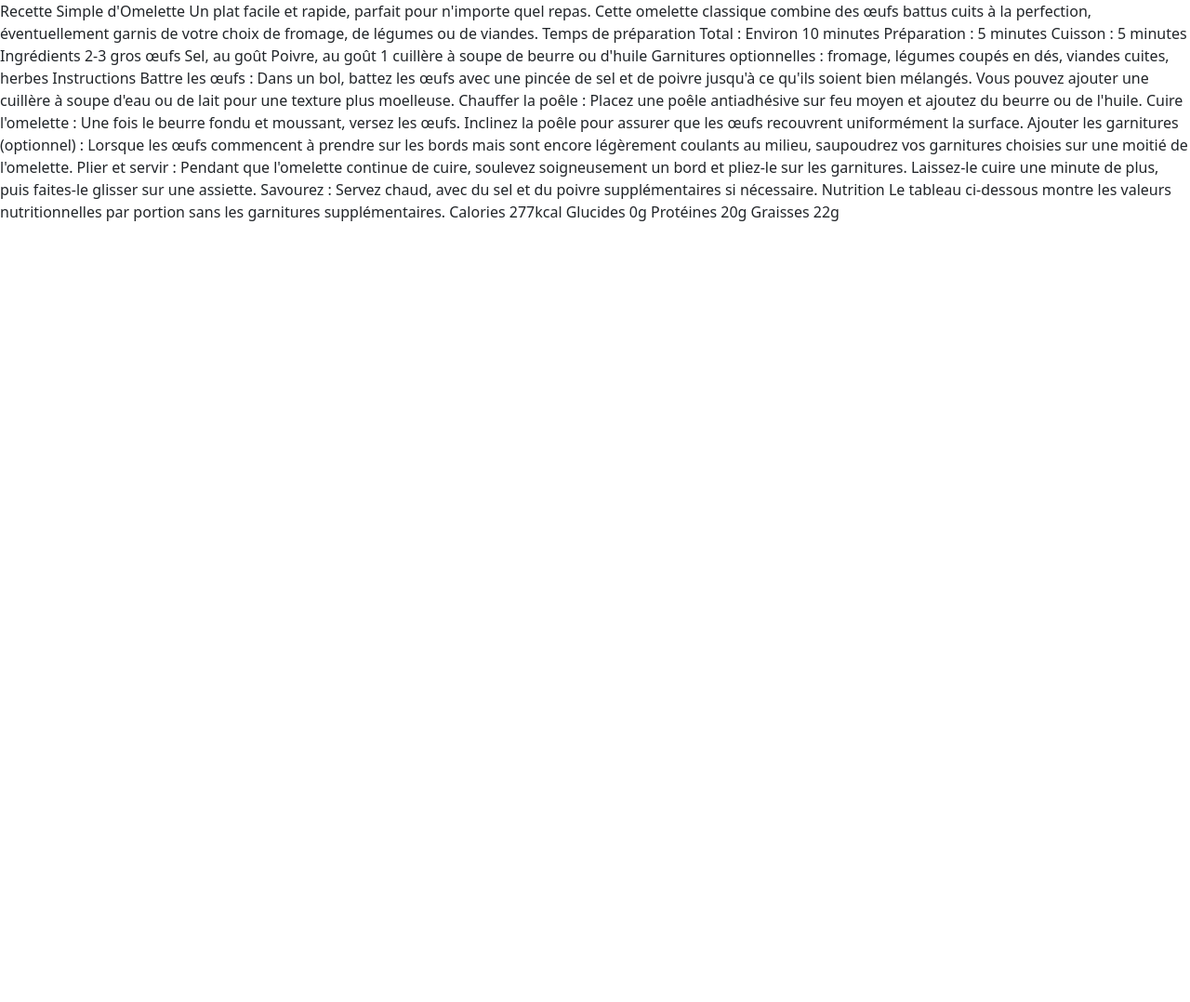
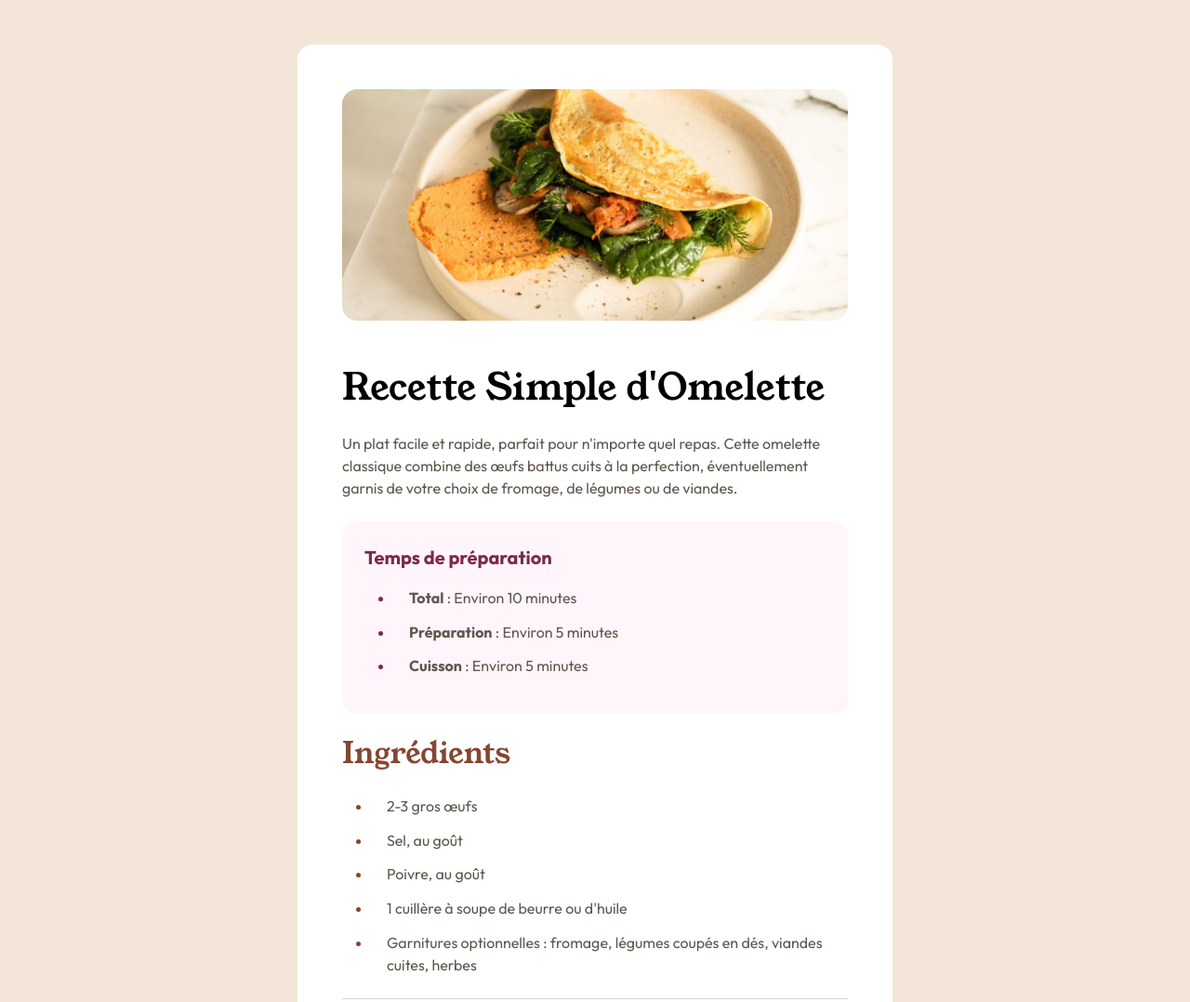
Before and after one commit to leo-pierre-star/recipe, a plain HTML site: page index.html in a window 1280 px wide. Shown: the top 1078 px of the page at 93% size. Before the commit the page ends 800 px from the top, so only its background shows below. Drawn offline with nearby package versions, Linux system fonts and the light colour scheme.

Commit message:
Recipe done

```diff
--- a/index.html
+++ b/index.html
@@ -1,70 +1,172 @@
 <!DOCTYPE html>
 <html lang="en">
 <head>
-  <meta charset="UTF-8">
-  <meta name="viewport" content="width=device-width, initial-scale=1.0"> <!-- displays site properly based on user's device -->
+    <meta charset="UTF-8">
+    <meta name="viewport" content="width=device-width, initial-scale=1.0">
+    <!-- displays site properly based on user's device -->
 
-  <link rel="icon" type="image/png" sizes="32x32" href="./assets/images/icon.png">
-  <link href="https://cdn.jsdelivr.net/npm/bootstrap@5.3.3/dist/css/bootstrap.min.css" rel="stylesheet" integrity="sha384-QWTKZyjpPEjISv5WaRU9OFeRpok6YctnYmDr5pNlyT2bRjXh0JMhjY6hW+ALEwIH" crossorigin="anonymous">
-  <script src="https://cdn.jsdelivr.net/npm/bootstrap@5.3.3/dist/js/bootstrap.bundle.min.js" integrity="sha384-YvpcrYf0tY3lHB60NNkmXc5s9fDVZLESaAA55NDzOxhy9GkcIdslK1eN7N6jIeHz" crossorigin="anonymous"></script>
-  <script src="https://cdn.jsdelivr.net/npm/@popperjs/core@2.11.8/dist/umd/popper.min.js" integrity="sha384-I7E8VVD/ismYTF4hNIPjVp/Zjvgyol6VFvRkX/vR+Vc4jQkC+hVqc2pM8ODewa9r" crossorigin="anonymous"></script>
-  <script src="https://cdn.jsdelivr.net/npm/bootstrap@5.3.3/dist/js/bootstrap.min.js" integrity="sha384-0pUGZvbkm6XF6gxjEnlmuGrJXVbNuzT9qBBavbLwCsOGabYfZo0T0to5eqruptLy" crossorigin="anonymous"></script>
+    <link rel="icon" type="image/png" sizes="32x32" href="./assets/images/icon.png">
+    <link href="https://cdn.jsdelivr.net/npm/bootstrap@5.3.3/dist/css/bootstrap.min.css" rel="stylesheet"
+          integrity="sha384-QWTKZyjpPEjISv5WaRU9OFeRpok6YctnYmDr5pNlyT2bRjXh0JMhjY6hW+ALEwIH" crossorigin="anonymous">
+    <link rel="preconnect" href="https://fonts.googleapis.com">
+    <link rel="preconnect" href="https://fonts.gstatic.com" crossorigin>
+    <link href="https://fonts.googleapis.com/css2?family=Outfit:wght@100..900&family=Young+Serif&display=swap"
+          rel="stylesheet">
+    <title>Recette omelette</title>
+</head>
+<body
+        class="bg-eggshell"
+>
+<script src="https://cdn.jsdelivr.net/npm/bootstrap@5.3.3/dist/js/bootstrap.bundle.min.js"
+        integrity="sha384-YvpcrYf0tY3lHB60NNkmXc5s9fDVZLESaAA55NDzOxhy9GkcIdslK1eN7N6jIeHz"
+        crossorigin="anonymous"></script>
 
-  <title>Recette omelette</title>
-</head>
-<body>
+<div class="container bg-white rounded-4 p-5 mt-5 w-50">
+    <img src="./assets/images/image-omelette.jpeg" class="img-fluid rounded-4 mb-5" alt="Omelette">
+    <h1>Recette Simple d'Omelette</h1>
 
- Recette Simple d'Omelette
+    <p class="my-4">Un plat facile et rapide, parfait pour n'importe quel repas. Cette omelette classique combine des
+        œufs battus
+        cuits à la perfection, éventuellement garnis de votre choix de fromage, de légumes ou de viandes.</p>
 
-Un plat facile et rapide, parfait pour n'importe quel repas. Cette omelette classique combine des œufs battus
-cuits à la perfection, éventuellement garnis de votre choix de fromage, de légumes ou de viandes.
+    <div class="bg-rose-white rounded-4 p-4">
+        <p class="dark-raspberry fw-bold fs-5">Temps de préparation</p>
 
-Temps de préparation
+        <ul class="ul-dark-raspberry">
+            <li><span class="fw-bold">Total</span> : Environ 10 minutes</li>
+            <li><span class="fw-bold">Préparation</span> : Environ 5 minutes</li>
+            <li><span class="fw-bold">Cuisson</span> : Environ 5 minutes</li>
+        </ul>
+    </div>
 
-Total : Environ 10 minutes
-Préparation : 5 minutes
-Cuisson : 5 minutes
+    <h2 class="my-4">Ingrédients</h2>
 
-Ingrédients
+    <ul class="ul-nutmeg">
+        <li>2-3 gros œufs</li>
+        <li>Sel, au goût</li>
+        <li>Poivre, au goût</li>
+        <li>1 cuillère à soupe de beurre ou d'huile</li>
+        <li>Garnitures optionnelles : fromage, légumes coupés en dés, viandes cuites, herbes</li>
+    </ul>
 
-2-3 gros œufs
-Sel, au goût
-Poivre, au goût
-1 cuillère à soupe de beurre ou d'huile
-Garnitures optionnelles : fromage, légumes coupés en dés, viandes cuites, herbes
+    <hr class="my-4">
+    <h2 class="mb-4">Instructions</h2>
+    <ol class="ol-nutmeg">
+        <li><span class="fw-bold">Battre les œufs</span> : Dans un bol, battez les œufs avec une pincée de sel et de
+            poivre jusqu'à ce qu'ils soient bien
+            mélangés. Vous pouvez ajouter une cuillère à soupe d'eau ou de lait pour une texture plus moelleuse.
+        </li>
+        <li><span class="fw-bold">Chauffer la poêle</span> : Placez une poêle antiadhésive sur feu moyen et ajoutez du
+            beurre ou de l'huile.
+        </li>
+        <li><span class="fw-bold">Cuire l'omelette</span> : Une fois le beurre fondu et moussant, versez les œufs.
+            Inclinez la poêle pour assurer
+            que les œufs recouvrent uniformément la surface.
+        </li>
+        <li><span class="fw-bold">Ajouter les garnitures (optionnel)</span> : Lorsque les œufs commencent à prendre sur
+            les bords mais sont encore légèrement
+            coulants au milieu, saupoudrez vos garnitures choisies sur une moitié de l'omelette.
+        </li>
+        <li><span class="fw-bold">Plier et servir</span> : Pendant que l'omelette continue de cuire, soulevez
+            soigneusement un bord et pliez-le sur les
+            garnitures. Laissez-le cuire une minute de plus, puis faites le glisser sur une assiette.
+        </li>
+        <li><span class="fw-bold">Savourez</span> : Servez chaud, avec du sel et du poivre supplémentaires si
+            nécessaire.
+        </li>
+    </ol>
 
-Instructions
+    <hr class="my-4">
 
-Battre les œufs : Dans un bol, battez les œufs avec une pincée de sel et de poivre jusqu'à ce qu'ils soient bien mélangés.
-Vous pouvez ajouter une cuillère à soupe d'eau ou de lait pour une texture plus moelleuse.
+    <h2 class="mb-4">Nutrition</h2>
 
-Chauffer la poêle : Placez une poêle antiadhésive sur feu moyen et ajoutez du beurre ou de l'huile.
+    <p>Le tableau ci-dessous montre les valeurs nutritionnelles par portion sans les garnitures supplémentaires.</p>
 
-Cuire l'omelette : Une fois le beurre fondu et moussant, versez les œufs. Inclinez la poêle pour assurer
-que les œufs recouvrent uniformément la surface.
-
-Ajouter les garnitures (optionnel) : Lorsque les œufs commencent à prendre sur les bords mais sont encore légèrement coulants au
-milieu, saupoudrez vos garnitures choisies sur une moitié de l'omelette.
-
-Plier et servir : Pendant que l'omelette continue de cuire, soulevez soigneusement un bord et pliez-le sur les
-garnitures. Laissez-le cuire une minute de plus, puis faites-le glisser sur une assiette.
-
-Savourez : Servez chaud, avec du sel et du poivre supplémentaires si nécessaire.
-
-Nutrition
-
-Le tableau ci-dessous montre les valeurs nutritionnelles par portion sans les garnitures supplémentaires.
-
-Calories
-277kcal
-
-Glucides
-0g
-
-Protéines
-20g
-
-Graisses
-22g
+    <table class="table">
+        <tbody>
+        <tr>
+            <td>Calories</td>
+            <td>277kcal</td>
+        </tr>
+        <tr>
+            <td>Glucides</td>
+            <td>0g</td>
+        </tr>
+        <tr>
+            <td>Protéines</td>
+            <td>22g</td>
+        </tr>
+        <tr>
+            <td>Graisses</td>
+            <td>22g</td>
+        </tr>
+        </tbody>
+    </table>
+</div>
 </body>
 </html>
+
+<style>
+    :root {
+        --bs-font-family-base: 'Outfit', sans-serif;
+        --bs-line-height-base: 1.5;
+    }
+
+    body {
+        font-family: var(--bs-font-family-base), sans-serif;
+        line-height: var(--bs-line-height-base);
+        color: hsl(30, 10%, 34%)
+    }
+
+    h1 {
+        color: initial;
+    }
+
+    h2 {
+        color: hsl(14, 45%, 36%)
+    }
+
+    .bg-eggshell {
+        background-color: hsl(30, 54%, 90%)
+    }
+
+    .dark-raspberry {
+        color: hsl(332, 51%, 32%)
+    }
+
+    .bg-rose-white {
+        background-color: hsl(330, 100%, 98%)
+    }
+
+    li {
+        margin-bottom: 0.8em;
+        padding-left: 1em;
+    }
+
+    h1, h2 {
+        font-family: 'Young Serif', serif;
+    }
+
+    .ul-dark-raspberry li::marker {
+        color: hsl(332, 51%, 32%)
+    }
+
+    .ul-nutmeg li::marker {
+        color: hsl(14, 45%, 36%)
+    }
+
+    .ol-nutmeg li::marker {
+        color: hsl(14, 45%, 36%);
+        font-weight: bold;
+    }
+
+    .table > :not(caption) > * > * {
+        color: hsl(30, 10%, 34%);
+        padding: 0.7em;
+    }
+
+    .table td:nth-child(even) {
+        color: hsl(14, 45%, 36%);
+        font-weight: bold;
+    }
+</style>
```
